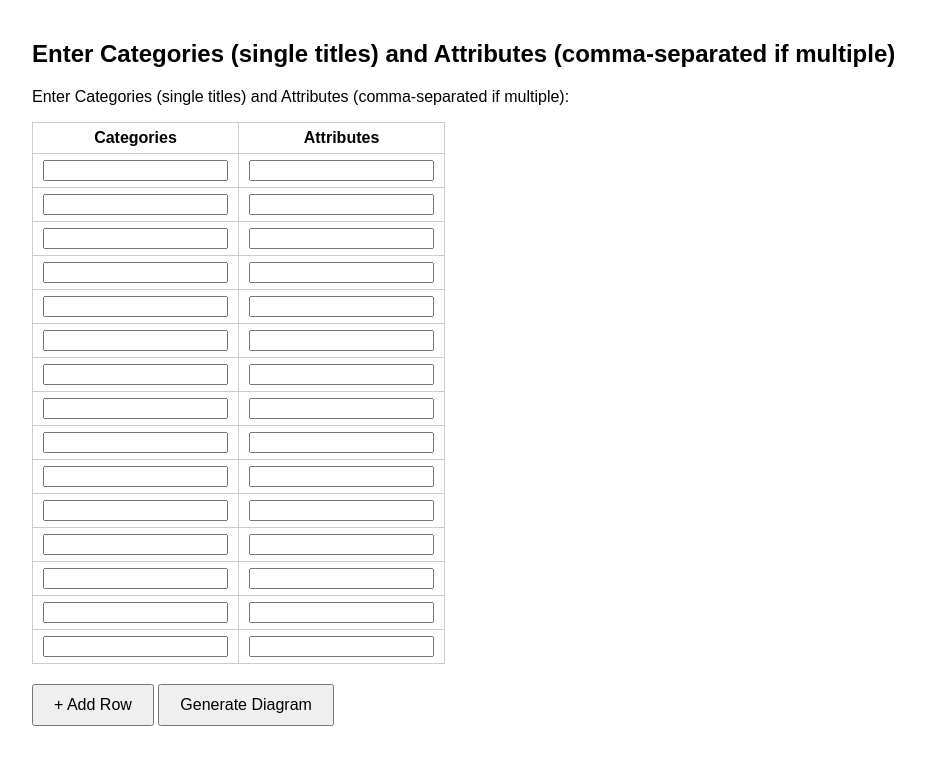
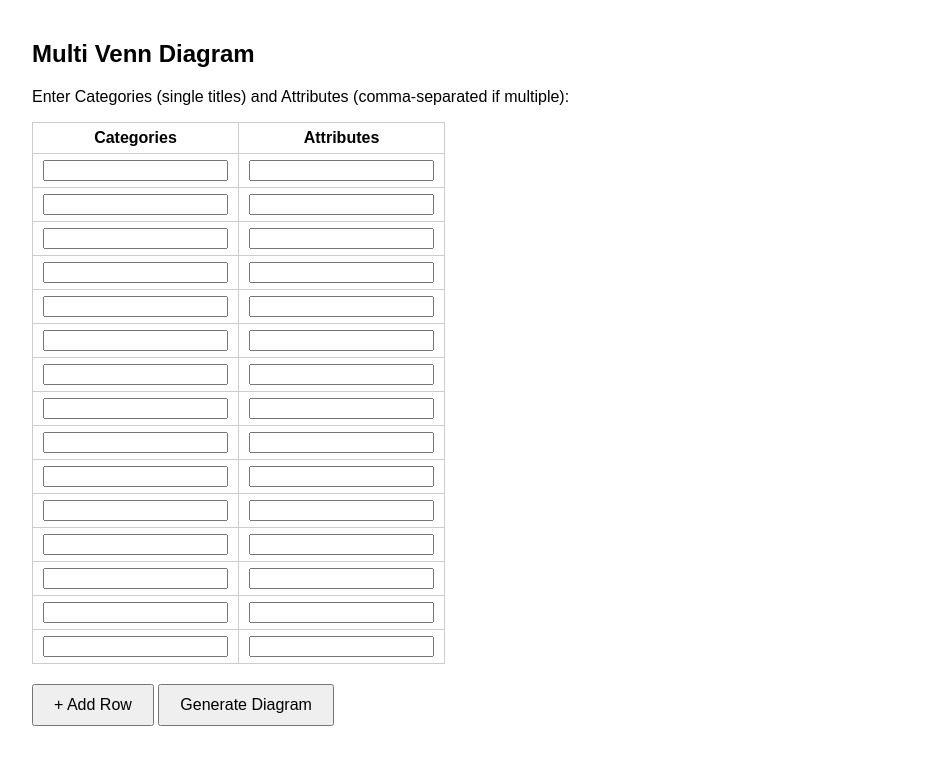
Before and after one commit to Foroggy/Venn-Diagram-Categories-and-Attributes, a plain HTML site: page index.html in a window 1280 px wide. Shown: the top 764 px of the page, without its empty margins (8-933 px from the left). Drawn offline with nearby package versions, Linux system fonts and the light colour scheme.

Commit message:
Update index.html

```diff
--- a/index.html
+++ b/index.html
@@ -42,7 +42,7 @@
   </style>
 </head>
 <body>
-  <h2>Enter Categories (single titles) and Attributes (comma-separated if multiple)</h2>
+  <h2>Multi Venn Diagram</h2>
   <p>Enter Categories (single titles) and Attributes (comma-separated if multiple):</p>
   <table id="inputTable">
     <thead>
```
